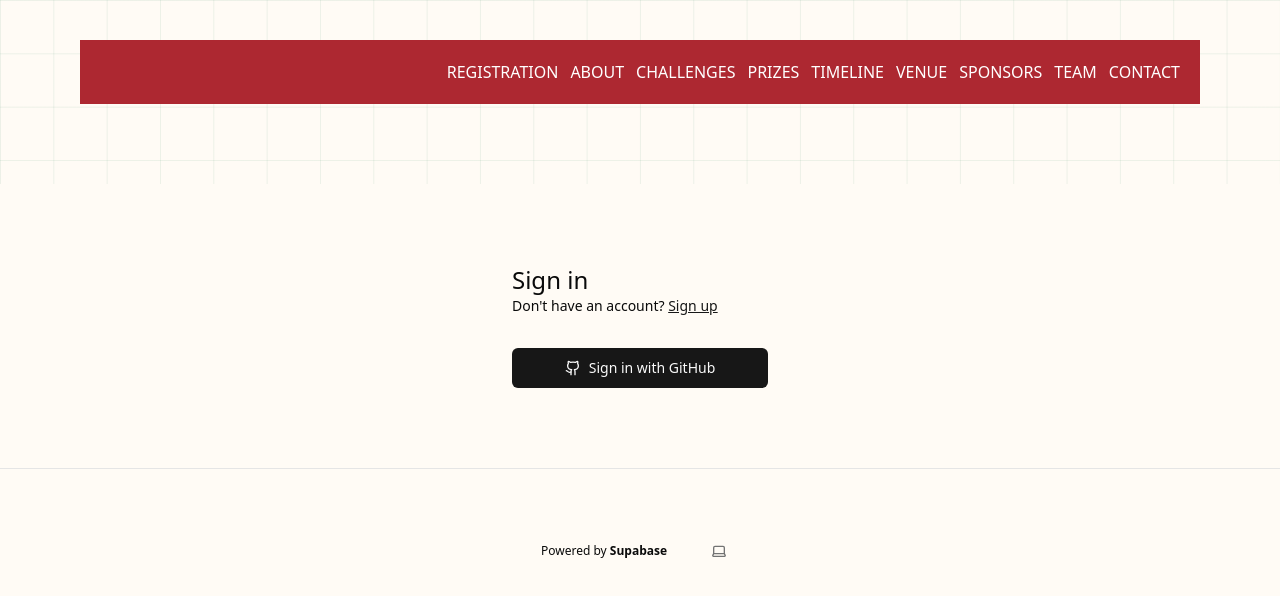
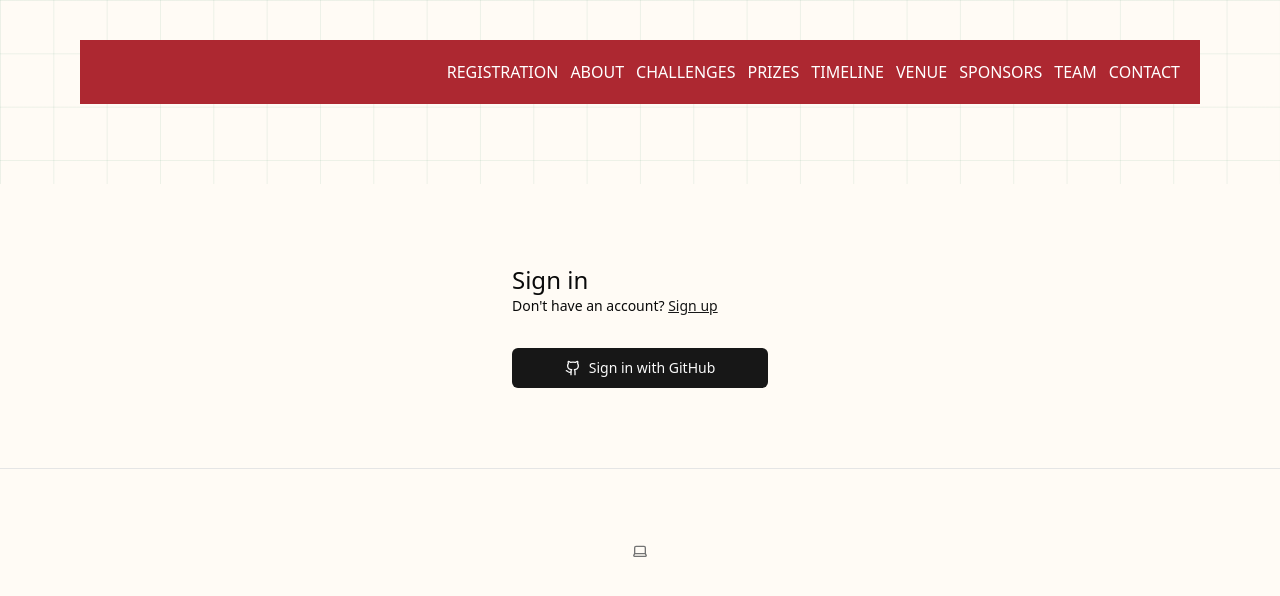
Before and after one commit to lyqht/hackomania2025, a Next.js app: page /sign-in in a window 1280 px wide. Shown: the top 596 px of the page. Built offline with nearby package versions, Linux system fonts and the light colour scheme.

Commit message:
chore(layout.tsx): remove commented out code and unused footer content for cleaner codebase and improved maintainability

```diff
--- a/app/layout.tsx
+++ b/app/layout.tsx
@@ -27,28 +27,8 @@ export default function RootLayout({ children }: { children: React.ReactNode })
           <main className="flex min-h-screen flex-col items-center">
             <div className="flex w-full flex-1 flex-col items-center">
               <NavigtionBar />
-              {/* <nav className="flex h-16 w-full justify-center border-b border-b-foreground/10">
-                <div className="flex w-full max-w-5xl items-center justify-between p-3 px-5 text-sm">
-                  <div className="flex items-center gap-5 font-semibold">
-                    <Link href={"/"}>HackOMania 2025</Link>
-                  </div>
-                  {!hasEnvVars ? <EnvVarWarning /> : <HeaderAuth />}
-                </div>
-              </nav> */}
               <div className="flex w-full flex-col">{children}</div>
-
               <footer className="mx-auto flex w-full items-center justify-center gap-8 border-t py-16 text-center text-xs">
-                <p>
-                  Powered by{" "}
-                  <a
-                    href="https://supabase.com/?utm_source=create-next-app&utm_medium=template&utm_term=nextjs"
-                    target="_blank"
-                    className="font-bold hover:underline"
-                    rel="noreferrer"
-                  >
-                    Supabase
-                  </a>
-                </p>
                 <ThemeSwitcher />
               </footer>
             </div>
```
Also changed, not shown: 1 other file (tests, documents, lock files or other folders).
